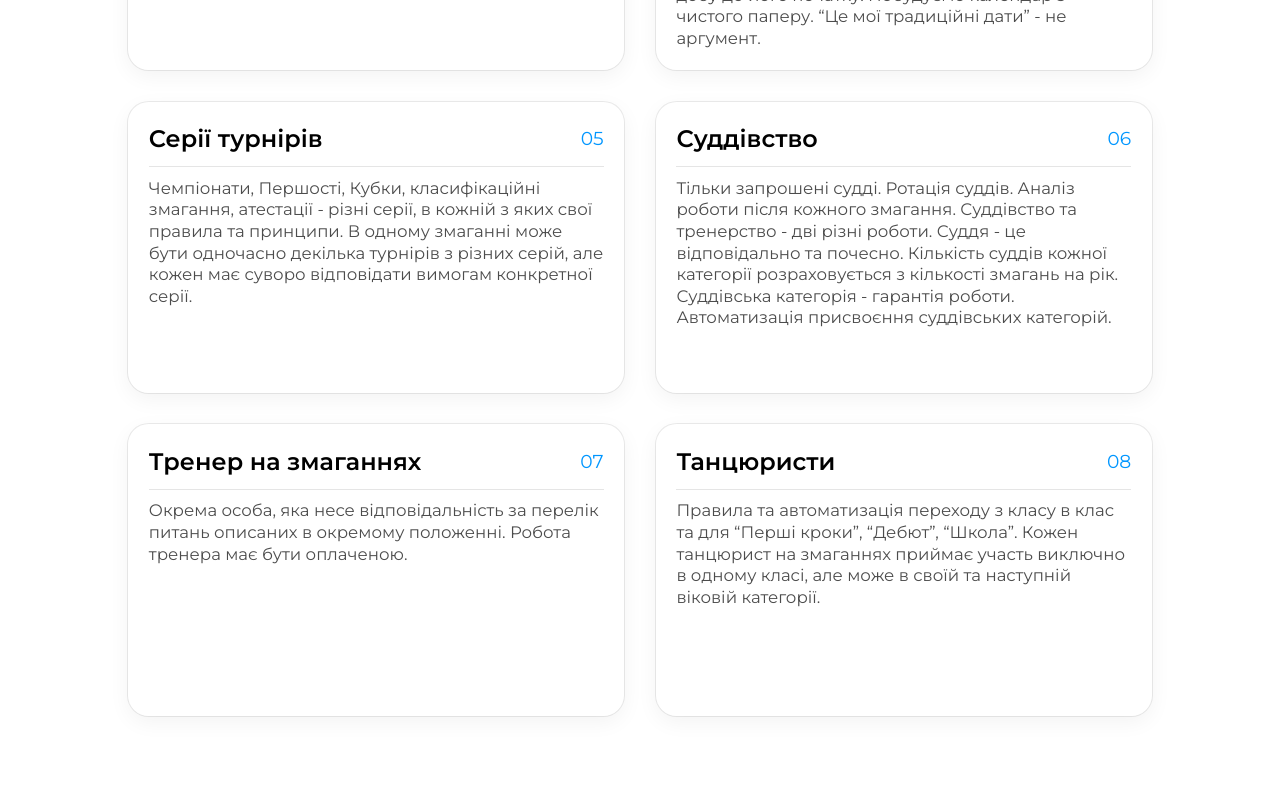
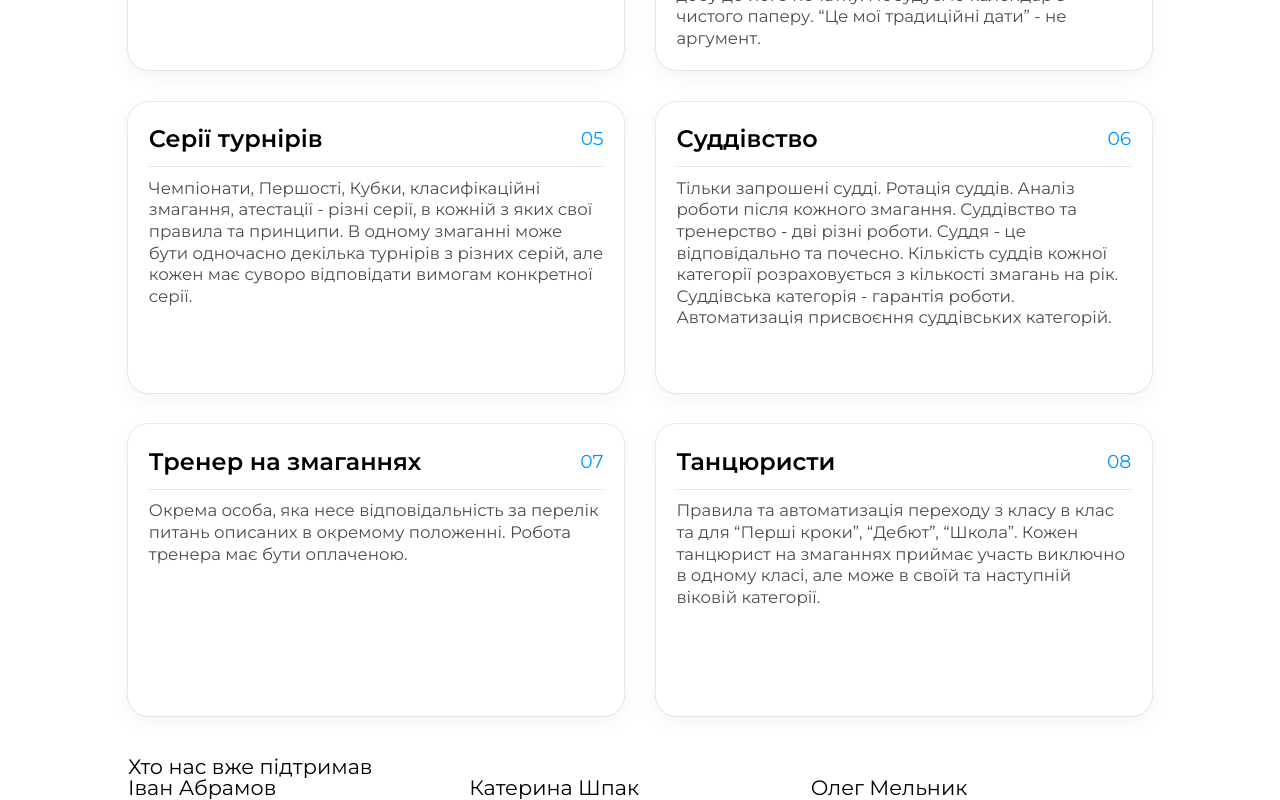
Before and after one commit to Guntyk/dance-feedback-page, a React (Create React App) app: page / in a window 1280 px wide. Shown: the part 1156-1956 px from the top of the page. Before the commit the page ends 1913 px from the top, so only its background shows below. Built offline with nearby package versions, Linux system fonts and the light colour scheme.

Commit message:
Fake People Data Added

```diff
--- a/src/App.jsx
+++ b/src/App.jsx
@@ -1,6 +1,7 @@
 import Changes from "./components/Changes/Changes";
 import Header from "./components/Header/Header";
 import Hero from "./components/Hero/Hero";
+import List from "./components/List/List";
 
 export default function App() {
   return (
@@ -10,6 +11,7 @@ export default function App() {
         <div className="container">
           <Hero />
           <Changes />
+          <List />
         </div>
       </main>
     </>
--- a/src/data.js
+++ b/src/data.js
@@ -40,3 +40,15 @@ export const markers = [
     text: "Правила та автоматизація переходу з класу в клас та для “Перші кроки”, “Дебют”, “Школа”. Кожен танцюрист на змаганнях приймає участь виключно в одному класі, але може в своїй та наступній віковій категорії.",
   },
 ];
+
+export const people = [
+  { id: 1, name: "Іван", surname: "Абрамов", town: "Київ", role: "Тренер" },
+  { id: 2, name: "Катерина", surname: "Шпак", town: "Львів", role: "Суддя" },
+  {
+    id: 3,
+    name: "Олег",
+    surname: "Мельник",
+    town: "Дніпро",
+    role: "Батько",
+  },
+];
```
